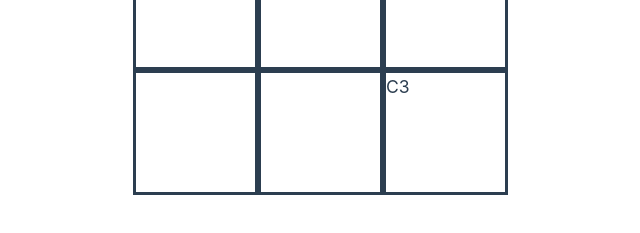
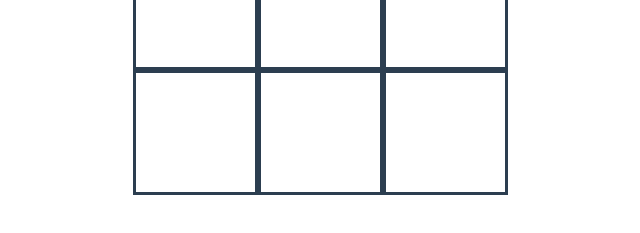
Before and after one commit to jffelix/VueJS-Tic-Tac-Toe, a Vue app in the folder VueJS-Tic-Tac-Toe/: page / in a window 1280 px wide. Shown: the part 429-662 px from the top of the page, without its empty margins (507-1147 px from the left). Built offline with nearby package versions, Linux system fonts and the light colour scheme.

Commit message:
Implemented box mark for C3

```diff
--- a/VueJS-Tic-Tac-Toe/src/components/rows/BottomRow.vue
+++ b/VueJS-Tic-Tac-Toe/src/components/rows/BottomRow.vue
@@ -14,7 +14,11 @@
         v-on:markC2="markC2"
         :rowC2="this.rowC2"
       />
-      <RowC3 />
+      <RowC3
+        v-on:changePlayerRowC="changePlayerRowC"
+        v-on:markC3="markC3"
+        :rowC3="this.rowC3"
+      />
     </div>
   </main>
 </template>
@@ -34,7 +38,8 @@ export default {
     data() {
       return {
         rowC1: null,
-        rowC2: null
+        rowC2: null,
+        rowC3: null
       }
     },
     props: {
@@ -50,6 +55,9 @@ export default {
       },
       markC2() {
         this.rowC2 = this.currentPlayer
+      },
+      markC3() {
+        this.rowC3 = this.currentPlayer
       }
     }
 }
--- a/VueJS-Tic-Tac-Toe/src/components/rows/subrows/RowC3.vue
+++ b/VueJS-Tic-Tac-Toe/src/components/rows/subrows/RowC3.vue
@@ -1,14 +1,35 @@
 <template>
     <main>
-        <div className='rowC3'>
-            <h3>C3</h3>
+        <div
+            className='rowC3'
+            v-on:click="this.markBoxC3"
+        >
+            <h3>{{this.rowC3}}</h3>
         </div>
     </main>
 </template>
 
 <script>
 export default {
-    name: 'RowC3'
+    name: 'RowC3',
+    data() {
+        return {
+            wasSelectedC3: false
+        }
+    },
+    props: {
+        rowC3: String
+    },
+    emits: ["changePlayerRowC", "markC3"],
+    methods: {
+        markBoxC3() {
+            if (this.wasSelectedC3 === false) {
+                this.$emit("changePlayerRowC")
+                this.$emit("markC3")
+                this.wasSelectedC3 = !this.wasSelectedC3
+            }
+        }
+    }
 }
 </script>
 
```
